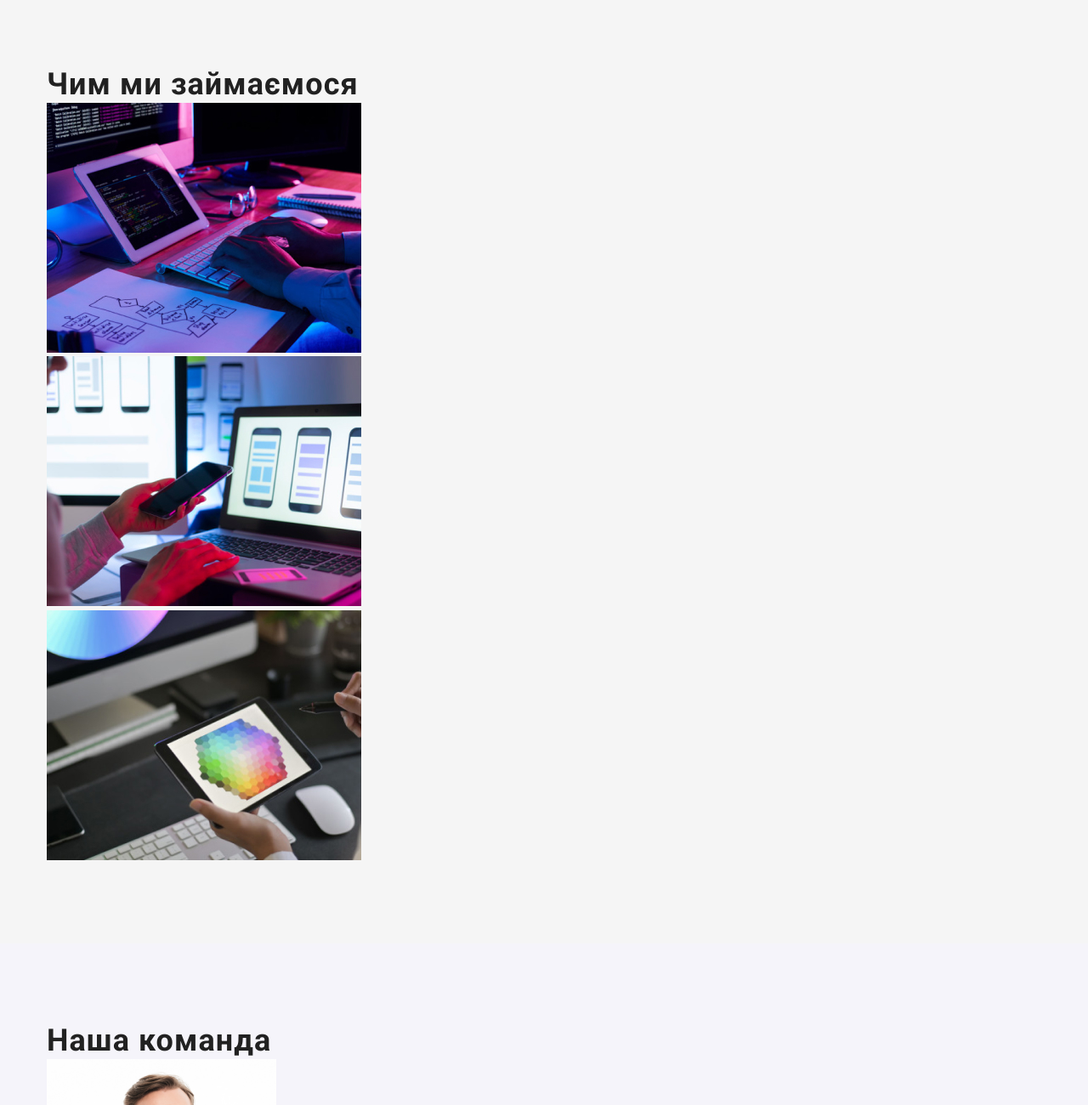
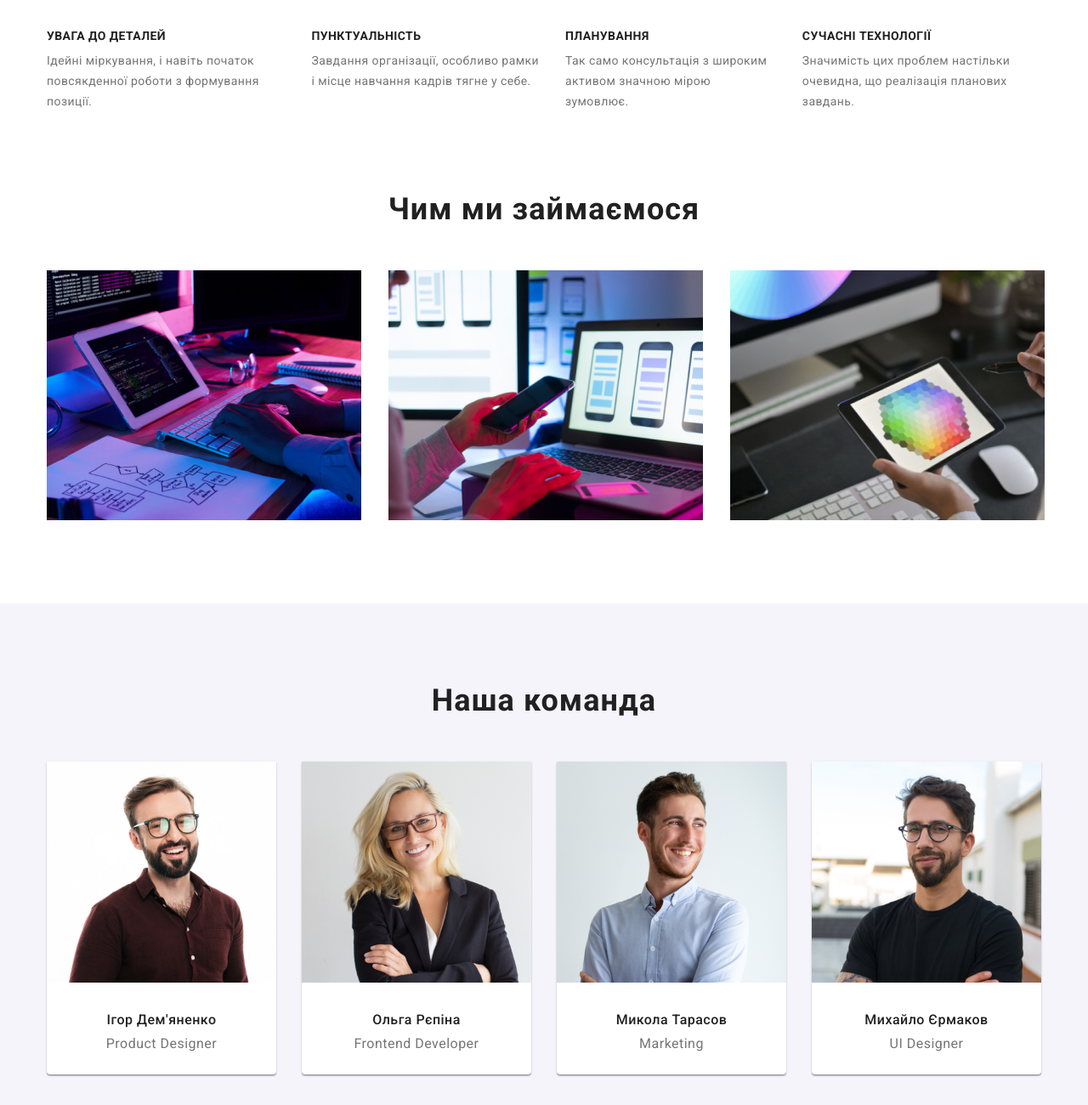
Before and after one commit to mashapopov/goit-markup-hw-03, a plain HTML site: page index.html in a window 1280 px wide. Shown: the part 740-2040 px from the top of the page at 85% size. Drawn offline with nearby package versions, Linux system fonts and the light colour scheme.

Commit message:
homework33

```diff
--- a/css/styles.css
+++ b/css/styles.css
@@ -10,14 +10,16 @@ background: #2F303A;
     --primary-text-color:#212121;
     --titl-text-color:#757575;
     --accent-color:#2196F3;
+    --background-color:#F5F4FA;
+    --background-color-footer:#2F303A;
+
+
 }
 
 body {
-font-family: 'Roboto', sans-serif;
-/* font-family: 'Raleway', sans-serif; */
-    background: #F5F5F5;
+    font-family: 'Roboto', sans-serif;
+    background: #FFFFFF;
     color: var(--primary-text-color);
-    position: relative;
 }
 
 .container {
@@ -28,9 +30,7 @@ font-family: 'Roboto', sans-serif;
     /* background-color: aqua;  */
 
 }
-.section{
-    padding: 94px 0;
-}
+
 p,
 h1,
 h2,
@@ -45,6 +45,9 @@ ul {
     margin: 0;
     padding-left: 0;
     list-style: none;
+}
+.section{
+    padding: 94px 0;
 }
 /* ----------------------шапка - header----------------------*/
 .header-link{
@@ -71,6 +74,7 @@ ul {
 }
 .header{
     background-color:#FFFFFF ;
+    border-bottom: 1px solid #ececec;
 }
 .header-links{
     display: block;
@@ -130,6 +134,8 @@ ul {
 /* -------------шапка в mane--------------- */
 .hat{
     background: #2F303A;
+    padding: 200px 0;
+    text-align: center;
 }
 .hat-title{
     font-weight: 900;
@@ -140,11 +146,16 @@ ul {
     letter-spacing: 0.06em;
     text-transform: uppercase;
     color: #FFFFFF;
+    margin-top: 0;
+    margin-bottom: 30px;
+    margin-right: auto;
+    margin-left:auto;
+    width: 696px;
 }
 
 .hat-btn{
     display: inline-block;
-    min-width: 216px;
+    align-items: center;
     font-family: 'Roboto';
     font-style: normal;
     font-weight: 700;
@@ -158,6 +169,7 @@ ul {
     padding: 10px 32px;
     border: none;
     text-align: center;
+    min-width: 216px;
 
     }
 /* -------------------особенности -----------------*/
@@ -172,7 +184,13 @@ ul {
     clip-path: inset(100%);
     clip: rect(0 0 0 0);
     overflow: hidden;}
+.property-list{
+    display: flex;
 
+}
+.property-item:not(:last-child){
+    margin-right: 30px;
+}
 .property-titles{
     font-weight: 700;
     font-size: 14px;
@@ -180,6 +198,8 @@ ul {
     letter-spacing: 0.03em;
     text-transform: uppercase;
     color: var(--primary-text-color);
+    margin-bottom: 10px;
+
 }
 .property-text{
     font-size: 14px;
@@ -187,16 +207,25 @@ ul {
     letter-spacing: 0.03em;
     color: var(--titl-text-color);
 }
+
 /* -------------------наши роботі--------------- */
  .work-title{
     font-weight: 700;
     font-size: 36px;
     line-height: 1.16;
-    /* text-align: center; */
+    text-align: center;
     letter-spacing: 0.03em;
     color:var(--primary-text-color);
+    margin-bottom: 50px;
     }
 
+    .work-list{
+        display: flex;
+        margin-bottom: 94px;
+    }
+    .work-item:not(:last-child){
+        margin-right: 32px;
+    }
 /* ---------команда--------------- */
 
 .team{
@@ -206,24 +235,43 @@ ul {
     font-weight: 700;
     font-size: 36px;
     line-height: 1.16;
-    /* text-align: center; */
+    text-align: center;
     letter-spacing: 0.03em;
     color:var(--primary-text-color);
+    margin-bottom: 50px;
+ }
+ .team-list{
+    display: flex;
+ }
+ .team-item{
+width: 270px;
+height: 368px;
+left: 815px;
+top: 1632px;
+background: #FFFFFF;
+box-shadow: 0px 1px 3px rgba(0, 0, 0, 0.12), 0px 1px 1px rgba(0, 0, 0, 0.14), 0px 2px 1px rgba(0, 0, 0, 0.2);
+border-radius: 0px 0px 4px 4px;
+ }
+ .team-item:not(:last-child){
+    margin-right: 30px;
  }
   .team-item-title{
     font-weight: 500;
     font-size: 16px;
     line-height: 1.18;
-     /* text-align: center;  */
+    text-align: center;
     letter-spacing: 0.03em;
     color: var(--primary-text-color);
+    margin-top: 30px;
+    margin-bottom: 10px;
   }
   .team-item-text{
     font-size: 16px;
     line-height: 1.18;
-    /* text-align: center; */
+    text-align: center;
     letter-spacing: 0.03em;
     color: var(--titl-text-color);
+    margin-bottom: 30px;
   }
 
 /* ----------------футер-подвал ------------------*/
@@ -233,6 +281,7 @@ ul {
     line-height: 1.71;
     letter-spacing: 0.03em;
     color: rgba(255, 255, 255, 0.6);
+    margin-top: 9px;
 }
 .footer-mail:hover, .footer-tel:hover,
 .footer-mail:focus, .footer-tel:focus{
@@ -240,6 +289,8 @@ ul {
 }
 .footer{
     background: #2F303A;
+    padding-top: 60px;
+    padding-bottom: 60px;
 }
 .adress-text{
     font-style: normal;
@@ -247,6 +298,7 @@ ul {
     line-height: 1.71;
     letter-spacing: 0.03em;
     color: #FFFFFF;
+    margin-top: 20px;
 }
 .footer-link{
     font-family: 'Raleway';
@@ -300,26 +352,29 @@ font-size: 18px;
 line-height: 2;
 letter-spacing: 0.06em;
 color: var(--primary-text-color);
+margin: 0 24px;
+margin-top: 20px;
+
 }
 .photo-text{
 font-size: 16px;
 line-height: 1.88;
 letter-spacing: 0.03em;
 color: var(--titl-text-color);
+margin: 0 24px;
+margin-bottom: 20px;
 }
 .photo{
 display: flex;
 flex-wrap: wrap;
   list-style: none;
-/* outline: 2px solid red;  */
+/* outline: 2px solid red;   */
 }
 .photo-item{
    margin-right: 30px;
    margin-bottom: 30px;
-    border-bottom-width: 1px;
-    border-bottom-style: solid;
-    border-bottom-color:#EEE;
-    /* outline: 1px dashed rgb(0, 0, 22);  */
+ outline: 1px solid #eee;
+ /* border-bottom:1px solid #eee ; */
 }
 .photo-item:nth-child(3n){
     margin-right: 0;
@@ -327,3 +382,6 @@ flex-wrap: wrap;
 .photo-item:nth-last-child(-n+3){
     margin-bottom: 0;
 }
+/* .img{
+    margin-bottom: 20px;
+} */
--- a/index.html
+++ b/index.html
@@ -82,7 +82,7 @@ integrity="sha512-wpPYUAdjBVSE4KJnH1VR1HeZfpl1ub8YT/NKx4PuQ5NmX2tKuGu6U/JRp5y+Y8
       </div>
       </section>
       <!-- наши работы -->
-      <section class="work section">
+      <section class="work">
         <div class="container">
         <h2 class="work-title">Чим ми займаємося</h2>
         <ul class="work-list">
@@ -96,6 +96,7 @@ integrity="sha512-wpPYUAdjBVSE4KJnH1VR1HeZfpl1ub8YT/NKx4PuQ5NmX2tKuGu6U/JRp5y+Y8
               />
             </a>
           </li>
+
           <li class="work-item list">
             <a href="#">
               <img
@@ -105,15 +106,16 @@ integrity="sha512-wpPYUAdjBVSE4KJnH1VR1HeZfpl1ub8YT/NKx4PuQ5NmX2tKuGu6U/JRp5y+Y8
                 height="294"
             /></a>
           </li>
+
           <li class="work-item list">
             <a href="#">
               <img
                 src="./images/img3.jpg"
                 alt="дизайн"
                 width="370"
-                height="294"
-            /></a>
+                height="294" /></a>
           </li>
+
         </ul>
         </div>
       </section>
```
Also changed, not shown: portfolio.html (+1 -1 lines).
